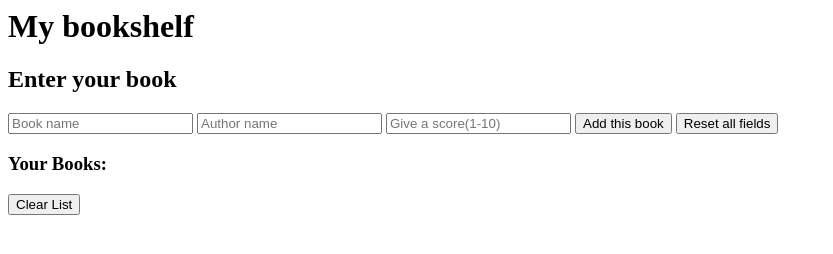
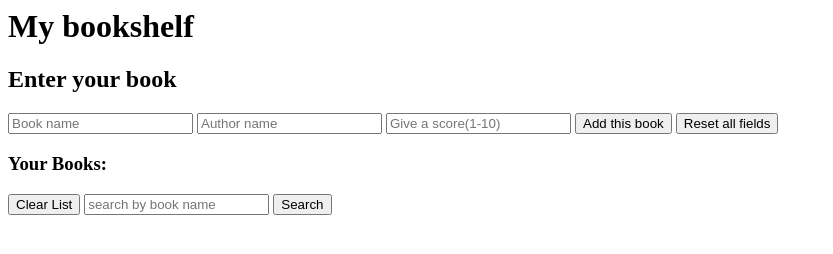
Before and after one commit to yossibi/bookShelf, a plain HTML site: page index.html in a window 1280 px wide. Shown: the whole page, without its empty margins (0-833 px from the left). Drawn offline with Linux system fonts and the light colour scheme.

Commit message:
Update index.html

```diff
--- a/index.html
+++ b/index.html
@@ -16,6 +16,8 @@
 		</div>
 
 		<h3>Your Books:</h3> <button onclick="clearList()">Clear List</button>
+		<input type="text" placeholder="search by book name" id="searchName" />
+		<button onclick="search()">Search</button>
 		<ul id="bookList">
 
 		</ul>
```
